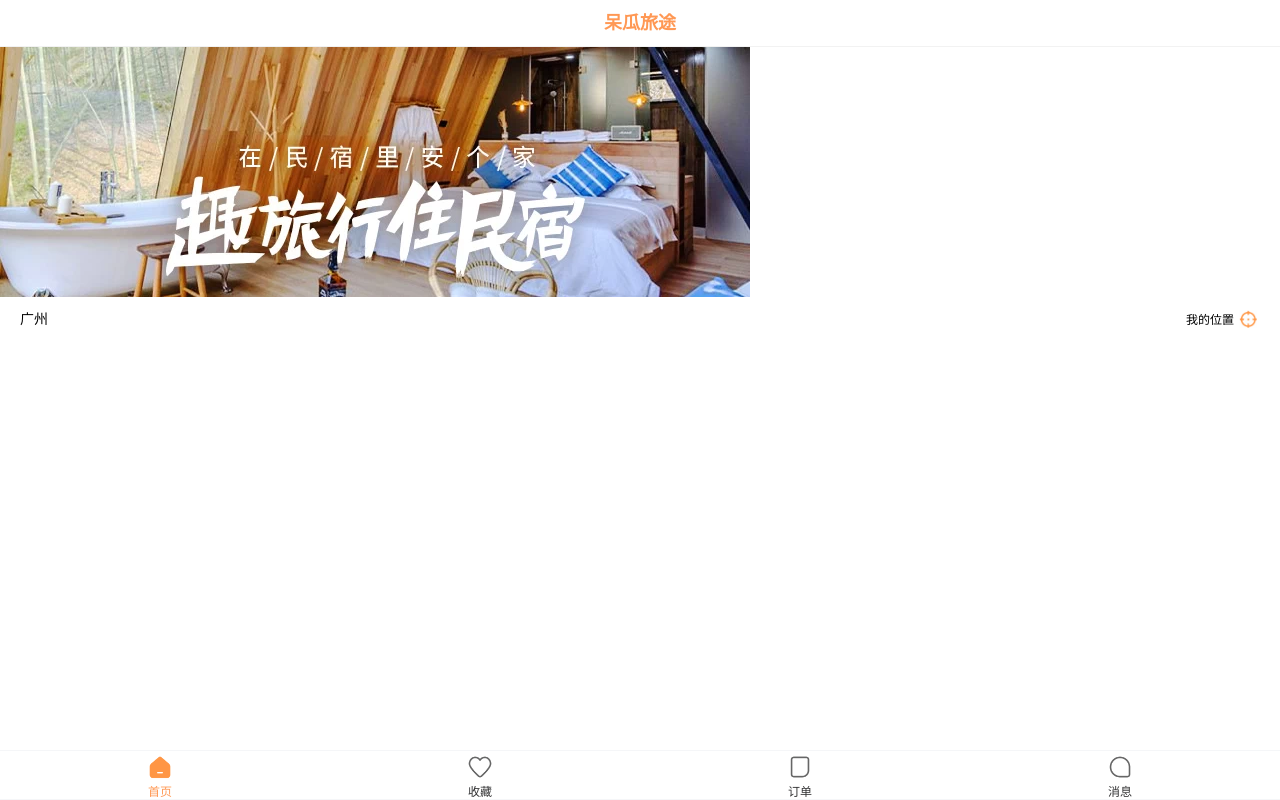
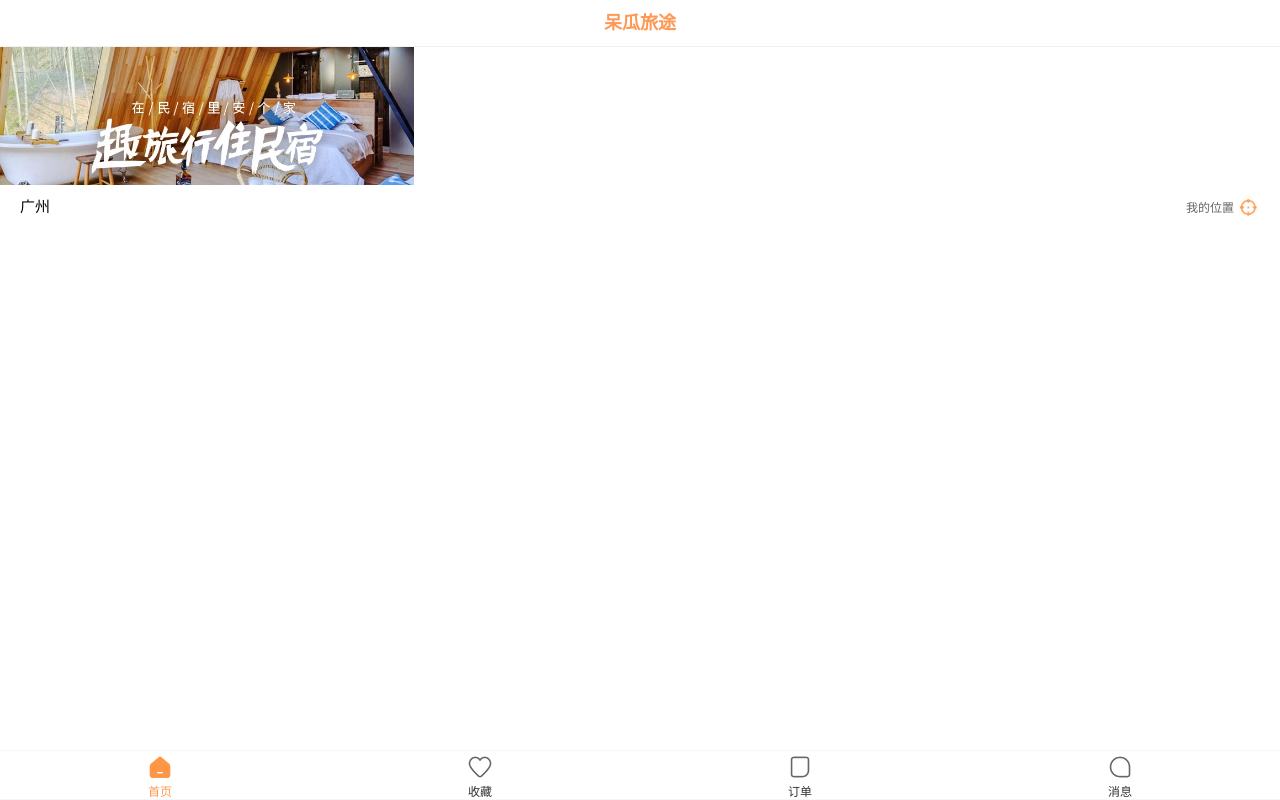
Before and after one commit to gingerzoo/simpleton_trip, a Vue app: page /#/home in a window 1280 px wide. Built offline with nearby package versions, Linux system fonts and the light colour scheme.

Commit message:
feat:reconstruction the module of axios

```diff
--- a/package.json
+++ b/package.json
@@ -8,6 +8,7 @@
     "preview": "vite preview"
   },
   "dependencies": {
+    "axios": "^1.6.0",
     "normalize.css": "^8.0.1",
     "pinia": "^2.1.7",
     "vant": "^4.7.2",
--- a/src/App.vue
+++ b/src/App.vue
@@ -2,12 +2,14 @@
   <div class="app">
     <!-- 占位符号的原理是什么—————————————————————————— -->
     <router-view />
-    <TabBar />
+    <TabBar v-if="!route.meta.hideTabBar" />
   </div>
 </template>
 
 <script setup>
 import TabBar from "@/components/tab-bar/tab-bar-02.vue";
+import { useRoute } from "vue-router";
+const route = useRoute();
 </script>
 
 <style scoped></style>
--- a/src/assets/css/common.css
+++ b/src/assets/css/common.css
@@ -1,5 +1,7 @@
 :root {
   --primary-color: #ff9854;
+  /* 在全局中修改vant组件库中的某个变量一一定要加!important */
+  --van-search-left-icon-color: var(--primary-color) !important;
 }
 
 body {
--- a/src/router/index.js
+++ b/src/router/index.js
@@ -27,6 +27,13 @@ const router = createRouter({
 
       component: () => import("@/views/message/message.vue"),
     },
+    {
+      path: "/city",
+      component: () => import("@/views/city/city.vue"),
+      meta: {
+        hideTabBar: true,
+      },
+    },
   ],
 });
 
--- /dev/null
+++ b/src/services/index.js
@@ -0,0 +1 @@
+export * from "./modules/city";
--- /dev/null
+++ b/src/services/modules/city.js
@@ -0,0 +1,7 @@
+import LxRequest from "../request/index.js";
+
+export function getCityAll() {
+  return LxRequest.get({
+    url: "/city/all",
+  });
+}
--- /dev/null
+++ b/src/services/request/config.js
@@ -0,0 +1,2 @@
+export const BASE_URL = "http://123.207.32.32:1888/api";
+export const TIMEOUT = 10000;
--- /dev/null
+++ b/src/services/request/index.js
@@ -0,0 +1,33 @@
+import axios from "axios";
+import { BASE_URL, TIMEOUT } from "./config";
+class LxRequest {
+  constructor(baseURL, timeout = 10000) {
+    this.instance = axios.create({
+      baseURL,
+      timeout,
+    });
+  }
+
+  request(config) {
+    return new Promise((resolve, reject) => {
+      this.instance
+        .request(config)
+        .then((res) => {
+          resolve(res.data);
+        })
+        .catch((err) => {
+          reject(err);
+        });
+    });
+  }
+
+  get(config) {
+    return this.request({ ...config, method: "get" });
+  }
+
+  post(config) {
+    return this.request({ ...config, method: "post" });
+  }
+}
+
+export default new LxRequest(BASE_URL, TIMEOUT);
--- /dev/null
+++ b/src/views/city/city.vue
@@ -0,0 +1,40 @@
+<template>
+  <div class="city">
+    <form action="/">
+      <van-search
+        v-model="cityName"
+        show-action
+        shape="round"
+        placeholder="城市/区域/位置"
+        @cancel="onCancel"
+      />
+      <van-tabs v-model:active="tabName" color="#ff9854" line-height="2px">
+        <van-tab title="国内.港澳台" name="a"></van-tab>
+        <van-tab title="海外" name="b"></van-tab>
+      </van-tabs>
+    </form>
+  </div>
+</template>
+
+<script setup>
+import { useRouter } from "vue-router";
+import { ref } from "vue";
+import { getCityAll } from "@/services";
+const cityName = ref("广州");
+const tabName = ref("a");
+const router = useRouter();
+
+const onCancel = () => {
+  router.back();
+};
+
+getCityAll().then((res) => {
+  console.log(res);
+});
+</script>
+
+<style lang="less" scoped>
+.city {
+  --van-tabs-line-height: 40px;
+}
+</style>
--- /dev/null
+++ b/src/views/home/cpns/home-search-box.vue
@@ -0,0 +1,48 @@
+<template>
+  <div class="location">
+    <div class="city" @click="locationSearch">广州</div>
+    <div class="my-position">
+      <span class="text">我的位置</span>
+      <!-- 通过navigator.geolocation.getCurrentPositon(接收三个参数，成功的回调、失败的回调、参数设置)这个api获取经纬度（由浏览器返回），再将这个经纬度传递给服务器，服务器根据经纬度返回对应的城市 -->
+      <img src="@/assets/imgs/home/icon_location.png" />
+    </div>
+  </div>
+</template>
+
+<script setup>
+import { useRouter } from "vue-router";
+
+const router = useRouter();
+const locationSearch = () => {
+  router.push("/city");
+};
+</script>
+
+<style lang="less" scoped>
+.location {
+  display: flex;
+  height: 44px;
+  // justify-content: space-between;
+  align-items: center;
+  padding: 0 20px;
+  .city {
+    flex: 1;
+    font-size: 15px;
+  }
+}
+.my-position {
+  width: 74px;
+  display: flex;
+  .text {
+    font-size: 12px;
+    position: relative;
+    top: 3px;
+    color: #666;
+  }
+  img {
+    width: 18px;
+    height: 18px;
+    margin-left: 5px;
+  }
+}
+</style>
--- a/src/views/home/home.vue
+++ b/src/views/home/home.vue
@@ -1,53 +1,26 @@
 <template>
   <div class="home">
     <HomeNavBar />
-    <div class="bannner">
+    <div class="banner">
       <img src="@/assets/imgs/home/banner.webp" />
     </div>
-    <div class="location">
-      <div class="city">广州</div>
-      <div class="my-position">
-        <span class="text">我的位置</span>
-        <img src="@/assets/imgs/home/icon_location.png" />
-      </div>
-    </div>
+    <HomeSearchBar />
   </div>
 </template>
 
 <script setup>
 import HomeNavBar from "./cpns/home-nav-bar.vue";
+import HomeSearchBar from "./cpns/home-search-box.vue";
 </script>
 
 <style lang="less" scoped>
+// .home {
+//   overflow: hidden;
+// }
 .banner {
   img {
     // object-fit: cover;
-    width: 100%;
-  }
-}
-
-.location {
-  display: flex;
-  height: 44px;
-  // justify-content: space-between;
-  align-items: center;
-  padding: 0 20px;
-  .city {
-    flex: 1;
-  }
-  .my-position {
-    width: 74px;
-    display: flex;
-    .text {
-      font-size: 12px;
-      position: relative;
-      top: 3px;
-    }
-    img {
-      width: 18px;
-      height: 18px;
-      margin-left: 5px;
-    }
+    width: 414px;
   }
 }
 </style>
```
Also changed, not shown: 1 other file (tests, documents, lock files or other folders).
